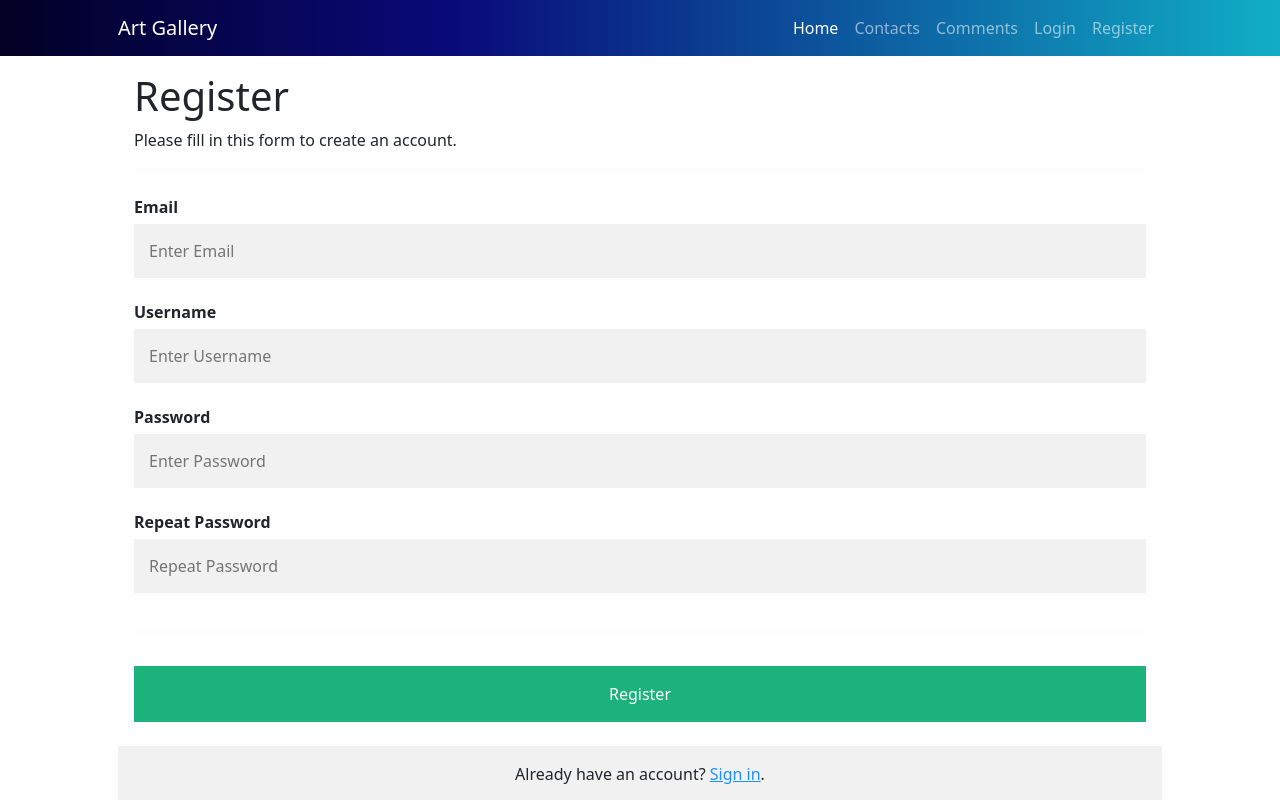
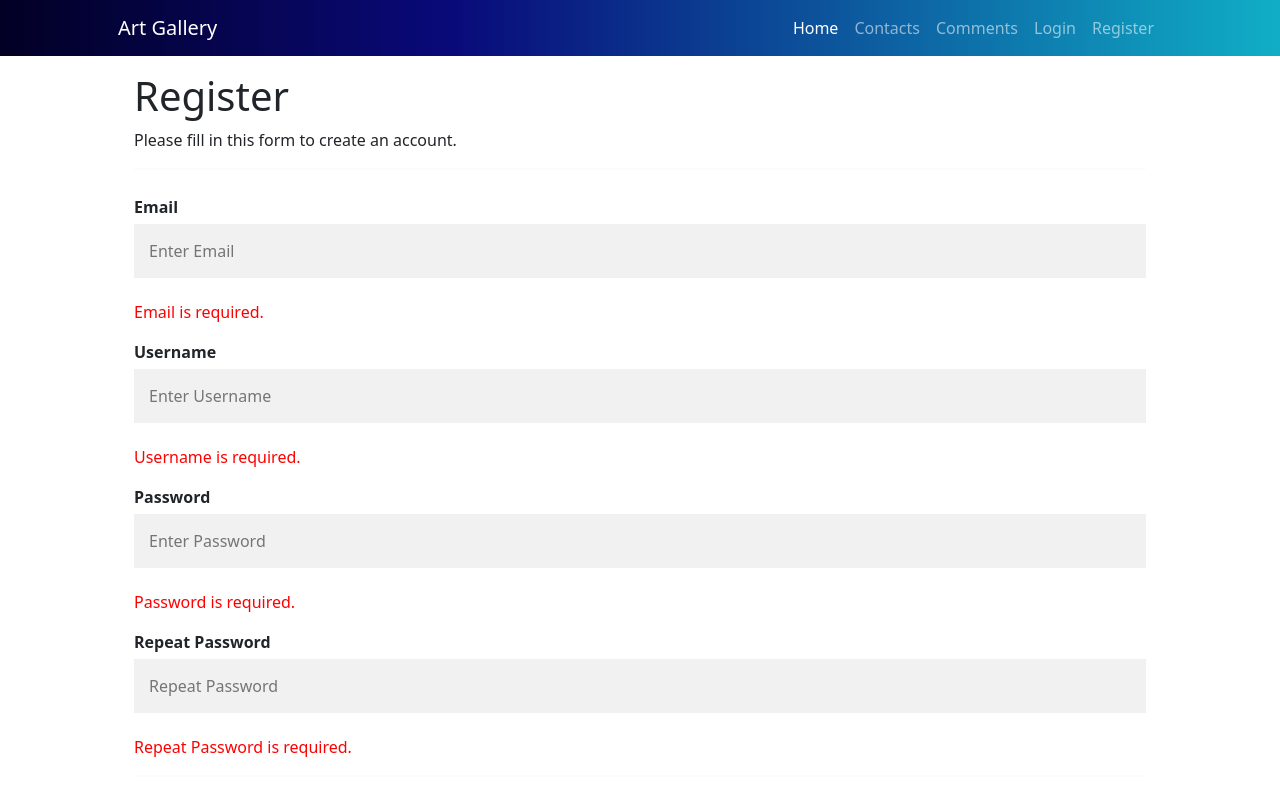
Before and after one commit to Deyan9469/Angular-Project, an Angular app in the folder project/: page /register in a window 1280 px wide. Shown: the top 800 px of the page. Built offline with nearby package versions, Linux system fonts and the light colour scheme.

Commit message:
register validation

```diff
--- a/project/src/app/user/register/register.component.css
+++ b/project/src/app/user/register/register.component.css
@@ -52,3 +52,6 @@ a {
   background-color: #f1f1f1;
   text-align: center;
 }
+.error{
+  color: red;
+}
--- a/project/src/app/user/register/register.component.html
+++ b/project/src/app/user/register/register.component.html
@@ -5,16 +5,40 @@
     <hr>
 
     <label for="email"><b>Email</b></label>
-      <input type="text" placeholder="Enter Email" name="email" id="email" ngModel #inputEmail="ngModel" required>
+    <input type="text" placeholder="Enter Email" name="email" id="email" ngModel #inputEmail="ngModel" required
+      minlength="5">
+    <ng-container>
+      <p class="error" *ngIf="inputEmail?.errors?.['required']">
+        Email is required.
+      </p>
+    </ng-container>
 
     <label for="username"><b>Username</b></label>
-      <input type="text" placeholder="Enter Username" name="username" id="username" ngModel #inputEmail="ngModel" required>
+    <input type="text" placeholder="Enter Username" name="username" id="username" ngModel #inputUsername="ngModel"
+      required minlength="5">
+    <ng-container>
+      <p class="error" *ngIf="inputUsername?.errors?.['required']">
+        Username is required.
+      </p>
+    </ng-container>
 
     <label for="psw"><b>Password</b></label>
-      <input type="password" placeholder="Enter Password" name="password" id="psw" ngModel #inputPassword="ngModel" required>
+    <input type="password" placeholder="Enter Password" name="password" id="psw" ngModel #inputPassword="ngModel"
+      required minlength="5">
+    <ng-container>
+      <p class="error" *ngIf="inputPassword?.errors?.['required']">
+        Password is required.
+      </p>
+    </ng-container>
 
     <label for="psw-repeat"><b>Repeat Password</b></label>
-      <input type="password" placeholder="Repeat Password" name="rePassword" id="psw-repeat" ngModel #inputRePassword="ngModel" required>
+    <input type="password" placeholder="Repeat Password" name="rePassword" id="psw-repeat" ngModel
+      #inputRePassword="ngModel" required minlength="5">
+    <ng-container>
+      <p class="error" *ngIf="inputRePassword?.errors?.['required']">
+        Repeat Password is required.
+      </p>
+    </ng-container>
     <hr>
 
     <button type="submit" class="registerbtn">Register</button>
```
Lines whose indentation alone changed are shown as unchanged.
